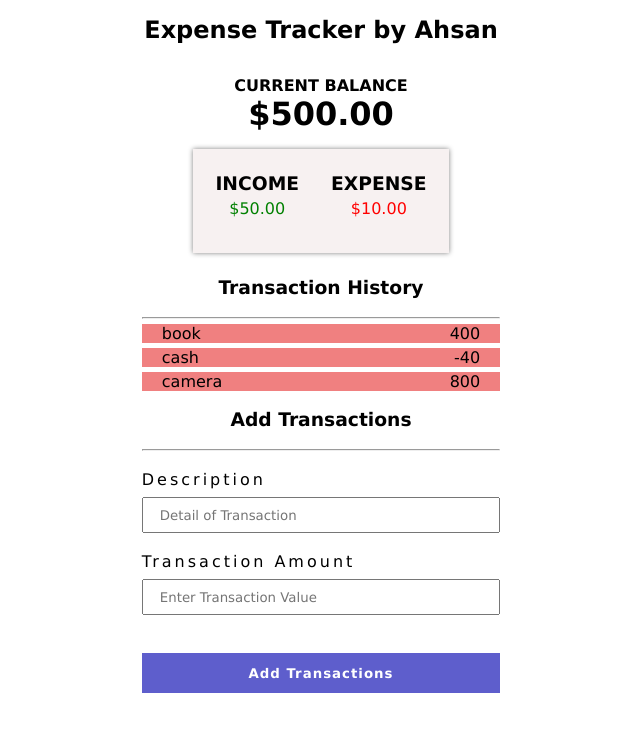
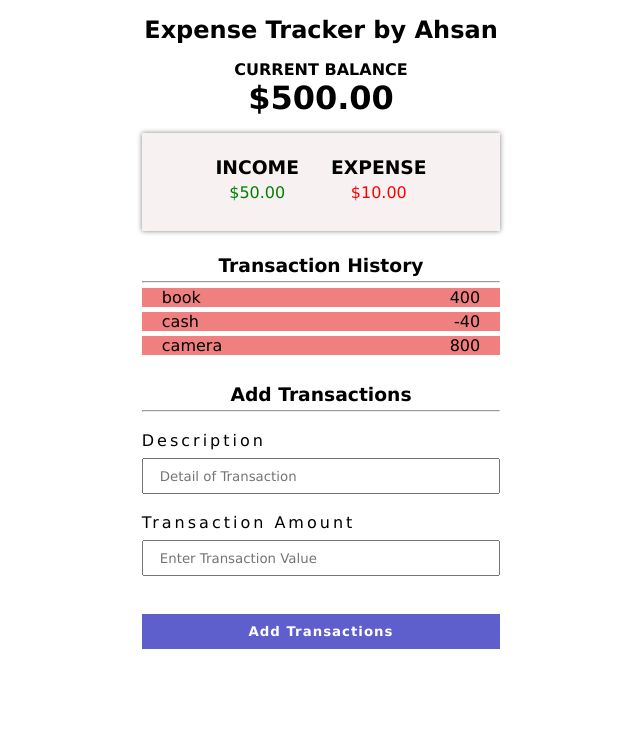
Before and after one commit to ZeeshanKhan2000/Expense-Tracker-App, a React (Create React App) app: page / in a window 1280 px wide. Shown: the top 732 px of the page, without its empty margins (319-959 px from the left). Built offline with nearby package versions, Linux system fonts and the light colour scheme.

Commit message:
update files

```diff
--- a/src/Components/AddTransactions.js
+++ b/src/Components/AddTransactions.js
@@ -8,7 +8,7 @@ const AddTransactions = () => {
     return (
 
         <div className="Add-Transitions">
-            <h3>Add Transactions</h3><br /><hr />
+            <h3>Add Transactions</h3><hr />
             <form >
                 <div><br />
                     <label htmlFor='description' className="Add-Transitions-Des">Description</label>
--- a/src/Components/TransactionHistory.js
+++ b/src/Components/TransactionHistory.js
@@ -8,7 +8,7 @@ const TransactionHistory = () => {
 
     return (
         <div className="Transition-History">
-         <h3>Transaction History</h3> <br /><hr />
+         <h3>Transaction History</h3> <hr />
             <ul>
                 {transactions.map((transObject, ind) => {
                     return (
--- a/src/Sass/_Account-Section.scss
+++ b/src/Sass/_Account-Section.scss
@@ -4,9 +4,8 @@
     justify-content: center;
     //align-items: center;
     background-color: rgb(247, 241, 241);
-    width: 20%;
-    margin: auto;
-    height: 13vh;
+    width: 28%;
+    margin: 0 auto;
     padding: 0.5rem;
     box-shadow: 0 0 5px gray;
 
--- a/src/Sass/_Add-Transaction.scss
+++ b/src/Sass/_Add-Transaction.scss
@@ -2,10 +2,12 @@
 .Add-Transitions{
     text-align: center;
     width: 28%;
-    margin: 20px auto;
-    height: 13vh;
-    padding: 2rem 0;
+    margin: 0 auto;
 
+
+    & h3{
+      padding-bottom: 5px;
+    }
 
   &-Des{
     display: flex;
@@ -27,7 +29,7 @@
 
   &-btn{
     width: 100%;
-    height: 5vh;
+    padding: 10px 0;
     letter-spacing: 1px;
     background-color: rgb(94, 94, 204);
     font-weight: bold;
--- a/src/Sass/_Transition-History.scss
+++ b/src/Sass/_Transition-History.scss
@@ -2,8 +2,11 @@
     text-align: center;
     width: 28%;
     margin: auto;
-    height: 13vh;
     padding: 1.5rem 0;
+
+    & h3{
+      padding-bottom: 5px;
+    }
 
     &>ul{
       margin: 0;
--- a/src/Sass/_balance.scss
+++ b/src/Sass/_balance.scss
@@ -2,7 +2,6 @@
     margin: 1rem;
      & h4{
       text-align: center;
-      padding-top: 1rem;
      }
 
      & h1{
```
Also changed, not shown: 1 other file (tests, documents, lock files or other folders).
